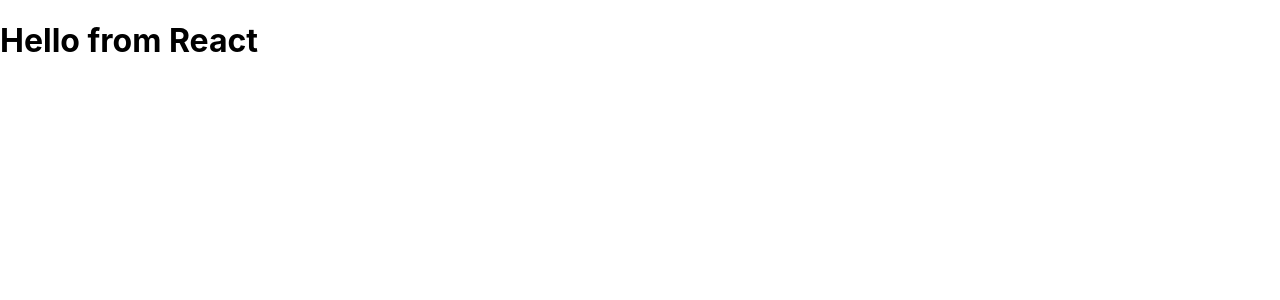
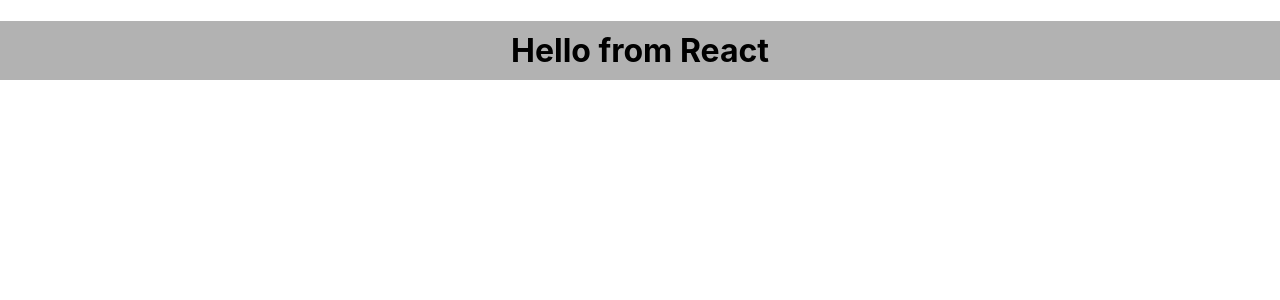
Before and after one commit to norbert-lukaszuk/reactapp, a React (Create React App) app: page / in a window 1280 px wide. Shown: the top 300 px of the page. Built offline with nearby package versions, Linux system fonts and the light colour scheme.

Commit message:
main header class

```diff
--- a/src/App.js
+++ b/src/App.js
@@ -3,7 +3,7 @@
 function App() {
   return (
     <div>
-      <h1>Hello from React</h1>
+      <h1 className="mainHeader">Hello from React</h1>
     </div>
   );
 }
--- a/src/index.css
+++ b/src/index.css
@@ -1,13 +1,18 @@
 body {
   margin: 0;
-  font-family: -apple-system, BlinkMacSystemFont, 'Segoe UI', 'Roboto', 'Oxygen',
-    'Ubuntu', 'Cantarell', 'Fira Sans', 'Droid Sans', 'Helvetica Neue',
+  font-family: -apple-system, BlinkMacSystemFont, "Segoe UI", "Roboto", "Oxygen",
+    "Ubuntu", "Cantarell", "Fira Sans", "Droid Sans", "Helvetica Neue",
     sans-serif;
   -webkit-font-smoothing: antialiased;
   -moz-osx-font-smoothing: grayscale;
 }
 
 code {
-  font-family: source-code-pro, Menlo, Monaco, Consolas, 'Courier New',
+  font-family: source-code-pro, Menlo, Monaco, Consolas, "Courier New",
     monospace;
 }
+.mainHeader {
+  text-align: center;
+  background-color: rgb(178, 178, 178);
+  padding: 10px;
+}
```
